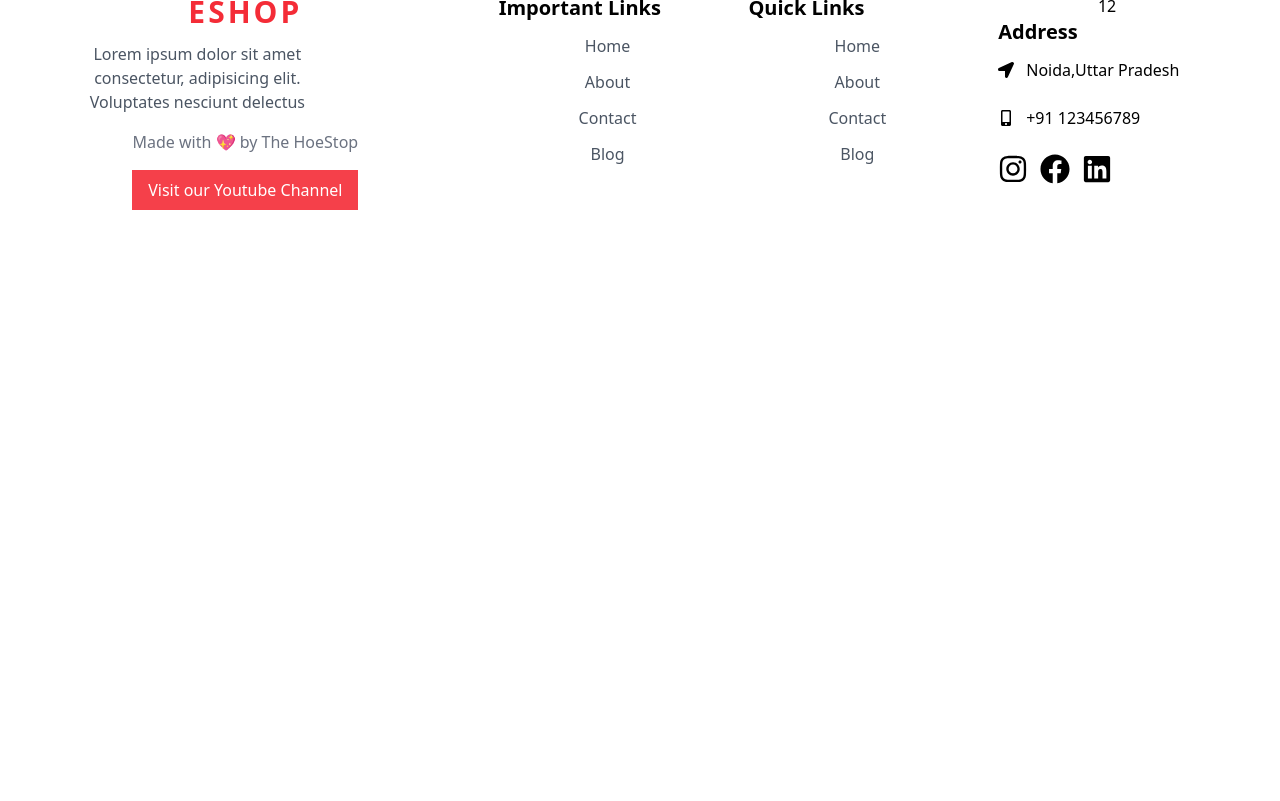
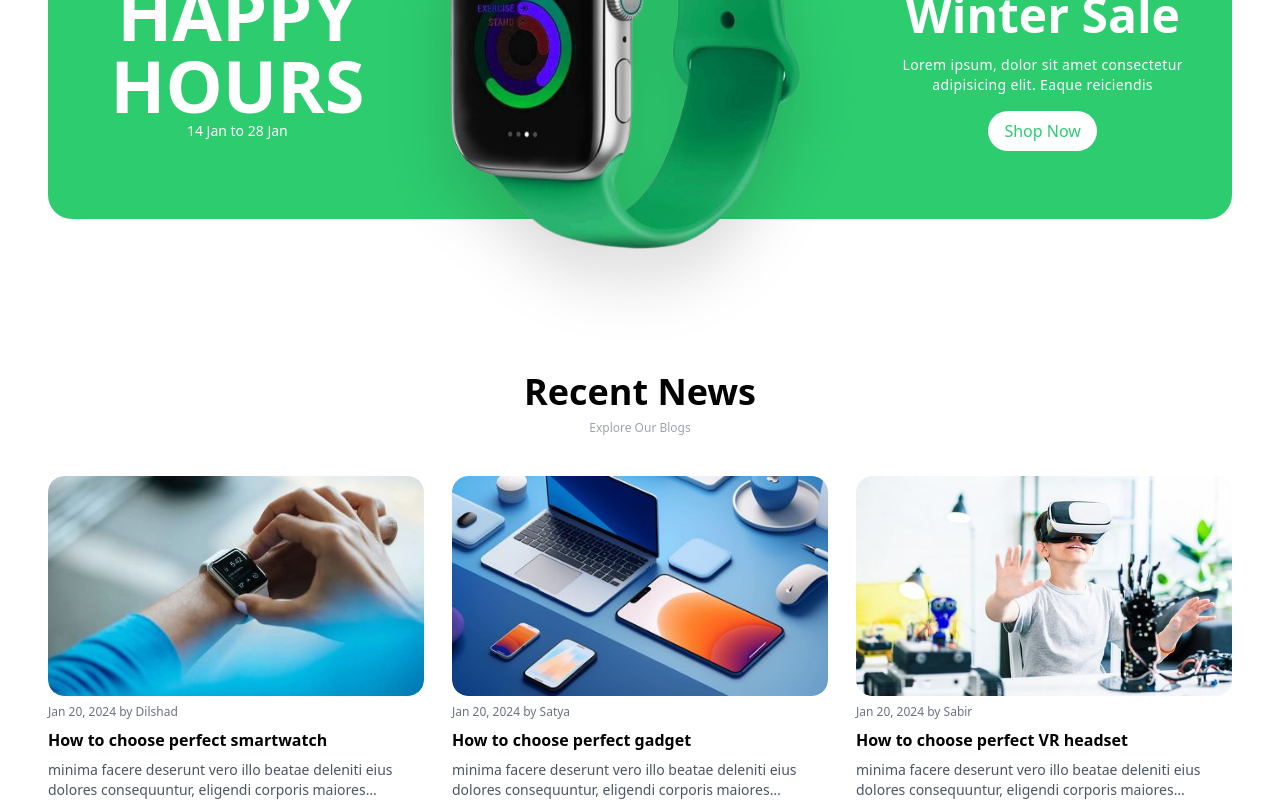
Before and after one commit to aman68695613/Ecommerce-Web-App, a React (Vite) app: page / in a window 1280 px wide. Shown: the part 2500-3301 px from the top of the page. Before the commit the page ends 2822 px from the top, so only its background shows below. Built offline with nearby package versions, Linux system fonts and the light colour scheme.

Commit message:
created blog card section 😊👌👆

```diff
--- a/src/App.jsx
+++ b/src/App.jsx
@@ -11,7 +11,9 @@
 import Services from './components/Services/Services';
 import Banner from './components/Banner/Banner';
 import headphone from "./assets/hero/headphone.png"
+import smartwatch2 from "./assets/category/smartwatch2-removebg-preview.png"
 import Products from './components/Products/Products';
+import Blogs from './components/Blogs/Blogs.jsx';
 const BannerData={
     discount: "30% OFF",
     title: "Fine Smile",
@@ -21,6 +23,16 @@
     title3: "Winter Sale",
     title4: "Lorem ipsum, dolor sit amet consectetur adipisicing elit. Eaque reiciendis",
     bgColor: "#f42c37"
+    }
+const BannerData2={
+    discount: "30% OFF",
+    title: "Happy Hours",
+    date: "14 Jan to 28 Jan",
+    image: smartwatch2,
+    title2: "Smart Solo ",
+    title3: "Winter Sale",
+    title4: "Lorem ipsum, dolor sit amet consectetur adipisicing elit. Eaque reiciendis",
+    bgColor: "#2dcc6f"
     }
 
 function App() {
@@ -33,6 +45,8 @@
      <Services/>
      <Banner data={BannerData}/>
      <Products/>
+     <Banner data={BannerData2}/>
+     <Blogs/>
      <Partners/>
      <Footer />
     </div>
--- /dev/null
+++ b/src/components/Blogs/Blogs.jsx
@@ -0,0 +1,64 @@
+import React from 'react'
+import Heading from '../Shared/Heading'
+import Img1 from "../../assets/blogs/blog-1.jpg"
+import Img2 from "../../assets/blogs/blog-2.jpg"
+import Img3 from "../../assets/blogs/blog-3.jpg"
+const BlogData=[
+    {
+      title: "How to choose perfect smartwatch",
+      subtitle:
+        "minima facere deserunt vero illo beatae deleniti eius dolores consequuntur, eligendi corporis maiores molestiae laudantium. Porro?",
+      published: "Jan 20, 2024 by Dilshad",
+      image: Img1,
+    },
+    {
+      title: "How to choose perfect gadget",
+      subtitle:
+        "minima facere deserunt vero illo beatae deleniti eius dolores consequuntur, eligendi corporis maiores molestiae laudantium. Porro?",
+      published: "Jan 20, 2024 by Satya",
+      image: Img2,
+    },
+    {
+      title: "How to choose perfect VR headset",
+      subtitle:
+        "minima facere deserunt vero illo beatae deleniti eius dolores consequuntur, eligendi corporis maiores molestiae laudantium. Porro?",
+      published: "Jan 20, 2024 by Sabir",
+      image: Img3,
+    },
+  ]
+
+const Blogs = () => {
+  return (
+    <div className='my-12'>
+        <div className='container'>
+
+        {/* Header section */}
+        <Heading title='Recent News'
+        subtitle={'Explore Our Blogs'}/>
+        {/* Blog section */}
+        <div className='grid grid-cols-1 sm:grid-cols-2 md:grid-cols-3 gap-6 gap-y-8 sm:gap-4 md:gap-7'>
+            {/* blog card */}
+            {
+                BlogData.map((data)=>(
+                    <div key={data.title}
+                    className='bg-white dark:bg-gra900 '>
+                        {/* image section */}
+                        <div className='overflow-hidden rounded-2xl mb-2'>
+                            <img src={data.image} alt='' className='w-full h-[220px] object-cover rounded-2xl hover:scale-105 duration-500'/>
+                        </div>
+                        {/* content section */}
+                        <div className='space-y-2 text-left'>
+                            <p className='text-xs text-gray-500'>{data.published}</p>
+                            <p className='font-bold line-clamp-1'>{data.title}</p>
+                            <p className='line-clamp-2 text-sm text-gray-600 dark:text-gray-400'>{data.subtitle}</p>
+                        </div>
+                    </div>
+                ))
+            }
+        </div>
+        </div>
+    </div>
+  )
+}
+
+export default Blogs
```
